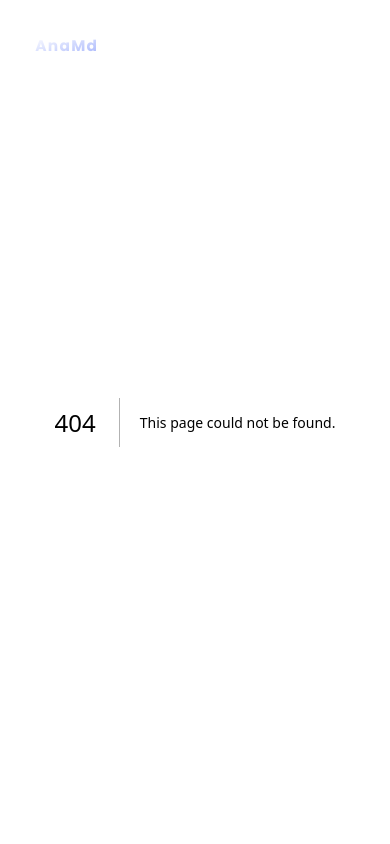
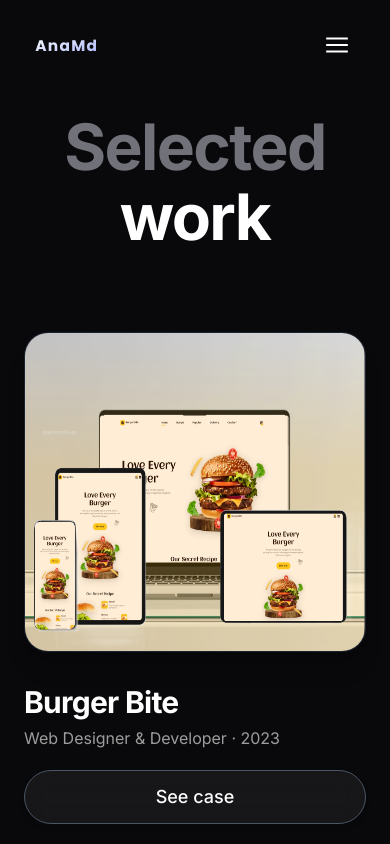
Before and after one commit to AnaMdTech/ana-portfolio, a Next.js app: page /work in a window 390 px wide. Before the commit this address had no page. Shown: the top 844 px of the page. Built offline with nearby package versions, Linux system fonts and the light colour scheme.

Commit message:
feat: recreate responsive 2-column work showcase page

```diff
--- /dev/null
+++ b/src/app/work/page.tsx
@@ -0,0 +1,109 @@
+import React from "react";
+import Image from "next/image";
+import Link from "next/link";
+import type { Metadata } from "next";
+
+export const metadata: Metadata = {
+  title: "Selected Work | AnaMdTech",
+  description:
+    "Explore responsive websites, mobile apps, and UI/UX design systems created by AnaMdTech.",
+};
+
+export interface WorkProject {
+  id: string;
+  title: string;
+  role: string;
+  year: string;
+  imageUrl: string;
+  slug: string;
+}
+
+const WORK_PROJECTS: WorkProject[] = [
+  {
+    id: "1",
+    title: "Burger Bite",
+    role: "Web Designer & Developer",
+    year: "2023",
+    imageUrl: "/assets/images/work-1.png",
+    slug: "burger-bite",
+  },
+  {
+    id: "2",
+    title: "SunChips",
+    role: "UI/UX Designer & Web Developer",
+    year: "2024",
+    imageUrl: "/assets/images/work-2.png",
+    slug: "sunchips",
+  },
+  {
+    id: "3",
+    title: "Nike Landing Page",
+    role: "Web Development",
+    year: "2025",
+    imageUrl: "/assets/images/work-3.png",
+    slug: "nike-landing-page",
+  },
+  {
+    id: "4",
+    title: "Natours Tour Page",
+    role: "Web Development",
+    year: "2025",
+    imageUrl: "/assets/images/work-4.png",
+    slug: "natours-tour-page",
+  },
+];
+
+export default function WorkPage() {
+  return (
+    <section className="bg-[#09090B] text-white min-h-screen pb-32">
+      {/* Massive Page Heading */}
+      <div className="text-center pt-28 md:pt-40 pb-20 md:pb-40 px-6">
+        <h1 className="text-[64px] leading-[70px] md:text-[120px] md:leading-[110px] lg:text-[150px] lg:leading-[140px] xl:text-[200px] xl:leading-[160px] font-bold tracking-tight">
+          <span className="text-[#71717a]">Selected</span> work
+        </h1>
+      </div>
+
+      {/* Responsive 2-Column Grid */}
+      <div className="grid grid-cols-1 md:grid-cols-2 gap-12 lg:gap-16 px-6 md:px-12 lg:px-24 xl:px-32 max-w-[1600px] mx-auto">
+        {WORK_PROJECTS.map((project) => (
+          <div key={project.id} className="flex flex-col gap-8 group">
+            {/* Project Image Box - object-contain ensures 0% cropping */}
+            <Link
+              href={`/work/${project.slug}`}
+              className="relative w-full h-[320px] md:h-[400px] lg:h-[460px] bg-gradient-to-b from-[#131315] to-[#0c0c0e] rounded-3xl overflow-hidden border border-gray-800/80 transition-all duration-500 group-hover:border-gray-600 shadow-xl"
+            >
+              <Image
+                src={project.imageUrl}
+                alt={project.title}
+                fill
+                sizes="(max-width: 768px) 100vw, 50vw"
+                className="rounded-2xl w-full cursor-pointer transition-all duration-300 ease-[cubic-bezier(0.44,0,0.56,1)] hover:brightness-80"
+              />
+            </Link>
+
+            {/* Title, Role, Year & Case Study CTA Button */}
+            <div className="flex flex-col gap-5 lg:flex-row lg:items-center justify-between">
+              <div>
+                <h3 className="text-3xl lg:text-4xl mb-1.5 font-bold tracking-tight group-hover:text-blue-400 transition-colors duration-300">
+                  {project.title}
+                </h3>
+                <p className="text-md opacity-60 font-inter">
+                  {project.role} · {project.year}
+                </p>
+              </div>
+
+              <div>
+                <Link
+                  href={`/work/${project.slug}`}
+                  className="w-full lg:w-auto md:w-auto inline-block cursor-pointer hover:bg-white hover:text-black transition-all duration-300 border border-gray-600 hover:border-white text-lg lg:text-xl font-medium rounded-full bg-white/[0.06] backdrop-blur-md py-3 lg:px-8 px-6 text-center shadow-md"
+                >
+                  See case
+                </Link>
+              </div>
+            </div>
+          </div>
+        ))}
+      </div>
+    </section>
+  );
+}
--- a/src/components/home/SelectedWorkSection.tsx
+++ b/src/components/home/SelectedWorkSection.tsx
@@ -36,45 +36,58 @@ export default function SelectedWorkSection({
   projects?: ProjectItem[];
 }) {
   return (
-    <section className="bg-[#09090B] text-white px-8 pt-12 lg:px-32">
-      <div className="flex flex-col gap-10">
+    <section className="bg-[#09090B] text-white px-8 pt-16 pb-20 lg:px-32">
+      <div className="flex flex-col gap-12">
+        {/* Section Header */}
         <div>
-          <p className="text-blue-600 text-lg lg:text-2xl mb-1.5 font-medium">
+          <p className="text-blue-600 text-lg lg:text-2xl mb-2 font-medium tracking-wide">
             Let me show you
           </p>
-          <h2 className="text-6xl lg:text-7xl font-bold">Selected work</h2>
+          <h2 className="text-5xl lg:text-7xl font-bold tracking-tight">
+            Selected work
+          </h2>
         </div>
 
-        <div className="flex flex-col gap-16">
+        {/* Project List */}
+        <div className="flex flex-col gap-20">
           {projects.map((project, idx) => {
             const isEven = idx % 2 !== 0;
             return (
               <div
                 key={project.id}
-                className={`flex flex-col gap-6 ${isEven ? "lg:items-end" : ""}`}
+                className={`flex flex-col gap-6 group ${
+                  isEven ? "lg:items-end" : ""
+                }`}
               >
-                <div className="relative w-full md:max-w-3xl h-[400px] bg-gray-900 rounded-2xl overflow-hidden border border-gray-800">
+                {/* Image Container with Full Visibility & Hover Zoom */}
+                <Link
+                  href={`/work/${project.slug}`}
+                  className="relative w-full md:max-w-3xl h-[320px] md:h-[420px] lg:h-[480px] bg-gradient-to-b from-[#131315] to-[#0d0d0f] rounded-3xl overflow-hidden border border-gray-800/80 transition-all duration-500 group-hover:border-gray-600 shadow-xl"
+                >
                   <Image
                     src={project.imageUrl}
                     alt={project.title}
                     fill
-                    className="object-cover cursor-pointer transition-all duration-300 ease-[cubic-bezier(0.44,0,0.56,1)] hover:brightness-80"
+                    sizes="(max-width: 768px) 100vw, (max-width: 1200px) 75vw, 60vw"
+                    className="rounded-2xl w-full cursor-pointer transition-all duration-300 ease-[cubic-bezier(0.44,0,0.56,1)] hover:brightness-80"
                   />
-                </div>
+                </Link>
 
-                <div className="flex flex-col gap-4 md:justify-between md:flex-row md:items-center md:w-[700px] lg:max-w-3xl w-full">
+                {/* Project Details & CTA Bar */}
+                <div className="flex flex-col gap-4 md:justify-between md:flex-row md:items-center md:w-[700px] lg:max-w-3xl w-full px-2">
                   <div>
-                    <h3 className="text-3xl mb-1 font-semibold">
+                    <h3 className="text-3xl lg:text-4xl mb-1.5 font-bold tracking-tight group-hover:text-blue-400 transition-colors duration-300">
                       {project.title}
                     </h3>
-                    <p className="text-lg opacity-50">
+                    <p className="text-lg opacity-60 font-inter">
                       {project.role} · {project.year}
                     </p>
                   </div>
+
                   <div>
                     <Link
                       href={`/work/${project.slug}`}
-                      className="w-full md:w-auto inline-block cursor-pointer hover:bg-transparent transition-all duration-300 border-2 border-gray-500 text-xl rounded-full bg-[rgba(255,255,255,0.1)] backdrop-blur py-3 lg:px-8 px-6 text-center"
+                      className="w-full md:w-auto inline-block cursor-pointer hover:bg-white hover:text-black transition-all duration-300 border-2 border-gray-600 hover:border-white text-lg lg:text-xl font-medium rounded-full bg-white/[0.05] backdrop-blur-md py-3 lg:px-9 px-7 text-center shadow-md"
                     >
                       See case
                     </Link>
```
Also changed, not shown: public/assets/images/work-3.png (added), public/assets/images/work-4.png (added).
